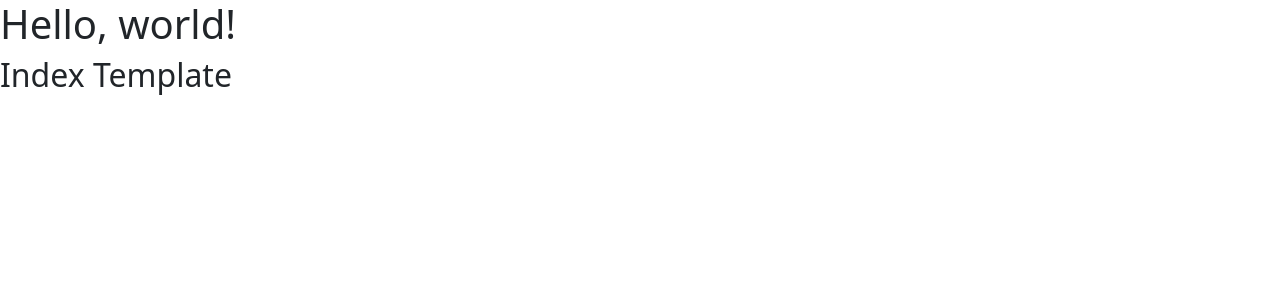
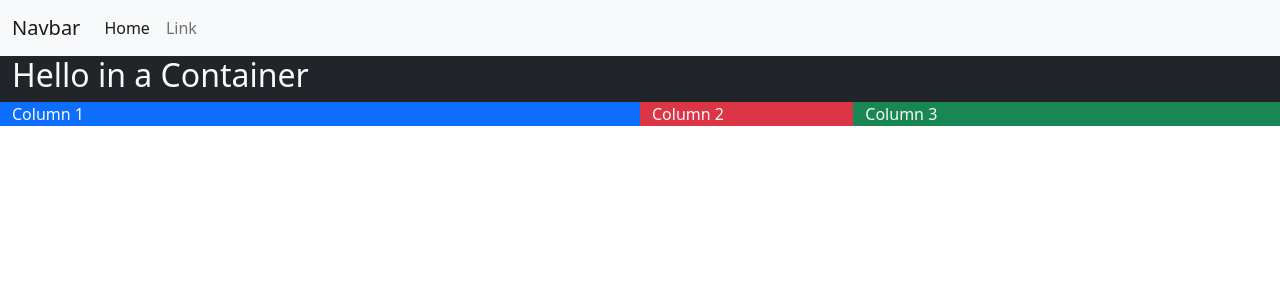
Before and after one commit to Bhagyashree-Bhattacharyya/Blogorama, a Django app: page / in a window 1280 px wide. Shown: the top 300 px of the page. Run offline with Django 5.2, Linux system fonts and the light colour scheme.

Commit message:
done with experimenting HTML templates

```diff
--- a/Blogorama/templates/Blog/index.html
+++ b/Blogorama/templates/Blog/index.html
@@ -1,4 +1,83 @@
 {% extends "base.html" %}
 {% block content %}
-<h2>Index Template</h2>
+{% comment %} <h2>Index Template</h2> {% endcomment %}
+
+{% comment %} <div class="alert alert-success" role="alert">
+    A simple success alert—check it out!
+    </div>
+    <div class="alert alert-danger" role="alert">
+    A simple danger alert—check it out!
+    </div>
+    <div class="alert alert-warning" role="alert">
+    A simple warning alert—check it out!
+</div> {% endcomment %}
+
+{% comment %} <button type="button" class="btn btn-primary">Primary</button>
+<a href="#" class="btn btn-secondary">Secondary</a>
+<button type="button" class="btn btn-danger">Danger</button> {% endcomment %}
+
+{% comment %} <div class="dropdown">
+    <button class="btn btn-secondary dropdown-toggle"
+    id="dropdownMenuButton1" type="button" data-bstoggle="dropdown" aria-expanded="false">
+    BootStrap Dropdown
+    </button>
+    <ul class="dropdown-menu" arialabelledby="dropdownMenuButton1">
+        <li><a class="dropdown-item" href="#">Item 1</a></li>
+        <li><a class="dropdown-item" href="#">Item 2</a></li>
+        <li><a class="dropdown-item" href="#">Item 3</a></li>
+    </ul>
+</div> {% endcomment %}
+
+{% comment %} <button type="button" class="btn btn-primary" data-bstoggle="modal" data-bs-target="#example-modal">Open Modal</button>
+<div class="modal" id="example-modal" tabindex="-1" arialabelledby="example-modal-label" aria-hidden="true">
+    <div class="modal-dialog">
+        <div class="modal-content">
+            <div class="modal-header">
+                <h5 class="modal-title" id="example-modal-label">Modal Title</h5>
+                <button type="button" class="btn-close" data-bsdismiss="modal" aria-label="Close"></button>
+            </div>
+        <div class="modal-body">Modal Body</div>
+        <div class="modal-footer">
+            <button type="button" class="btn btn-secondary" data-bsdismiss="modal">Close</button>
+        </div>
+    </div>
+</div> {% endcomment %}
+
+{% comment %} <ul class="pagination">
+    <li class="page-item disabled">
+    <a class="page-link" href="#" tabindex="-1" ariadisabled="true">Previous</a>
+    </li>
+    <li class="page-item"><a class="page-link" href="#">1</a>
+    </li>
+    <li class="page-item active" aria-current="page">
+    <a class="page-link" href="#">2</a>
+    </li>
+    <li class="page-item"><a class="page-link" href="#">3</a>
+    </li>
+    <li class="page-item">
+    <a class="page-link" href="#">Next</a>
+    </li>
+</ul> {% endcomment %}
+
+<h2>Hello in a Container</h2>
+
+{% comment %} <div class="row">
+    <div class="col bg-primary">Column 1</div>
+    <div class="col bg-danger">Column 2</div>
+    <div class="col bg-success">Column 3</div>
+</div> {% endcomment %}
+
+{% comment %} <div class="row">
+    <div class="col-6 bg-primary">Column 1</div>
+    <div class="col bg-danger">Column 2</div>
+    <div class="col bg-success">Column 3</div>
+</div> {% endcomment %}
+
+<div class="row">
+    <div class="col-xs-12 col-sm-10 col-md-6 bg-primary">Column
+    1</div>
+    <div class="col-xs-12 col-sm-2 col-md-2 bg-danger">Column
+    2</div>
+    <div class="col bg-success">Column 3</div>
+</div>
 {% endblock %}
--- a/Blogorama/templates/base.html
+++ b/Blogorama/templates/base.html
@@ -7,9 +7,35 @@
         <title>Hello, world!</title>
     </head>
     <body>
-        <h1>Hello, world!</h1>
-        {% block content %}
-        {% endblock %}
+        <nav class="navbar navbar-expand-sm navbar-light bg-light">
+            <div class="container-fluid">
+            <a class="navbar-brand" href="#">Navbar</a>
+            <button class="navbar-toggler" type="button" data-bstoggle="collapse"
+            data-bs-target="#navbarSupportedContent" ariacontrols="navbarSupportedContent"
+            aria-expanded="false" aria-label="Toggle
+            navigation">
+            <span class="navbar-toggler-icon"></span>
+            </button>
+            <div class="collapse navbar-collapse"
+            id="navbarSupportedContent">
+            <ul class="navbar-nav me-auto mb-2 mb-lg-0">
+            <li class="nav-item">
+            <a class="nav-link active" ariacurrent="page" href="#">Home</a>
+            </li>
+            <li class="nav-item">
+            <a class="nav-link" href="#">Link</a>
+            </li>
+            </ul>
+            </div>
+            </div>
+        </nav>
+        {% comment %} <h1>Hello, world!</h1> {% endcomment %}
+        {% comment %} {% block content %}
+        {% endblock %} {% endcomment %}
+        <div class="container-fluid bg-dark text-light">
+            {% block content %}
+            {% endblock %}
+        </div>
         <script src="https://cdn.jsdelivr.net/npm/bootstrap@5.0.2/dist/js/bootstrap.bundle.min.js" integrity="sha384-MrcW6ZMFYlzcLA8Nl+NtUVF0sA7MsXsP1UyJoMp4YLEuNSfAP+JcXn/tWtIaxVXM" crossorigin="anonymous"></script>
     </body>
 </html>
```
